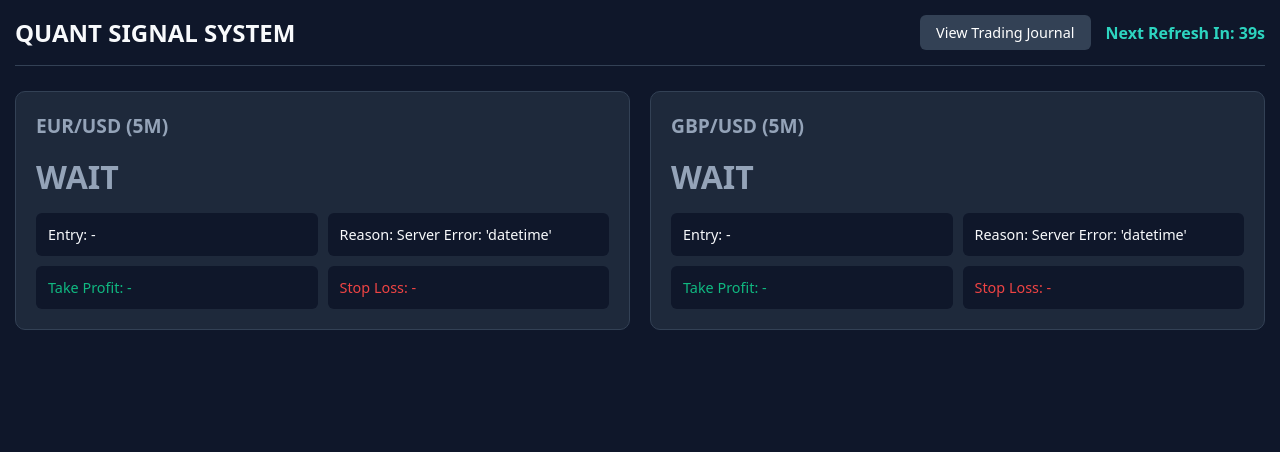
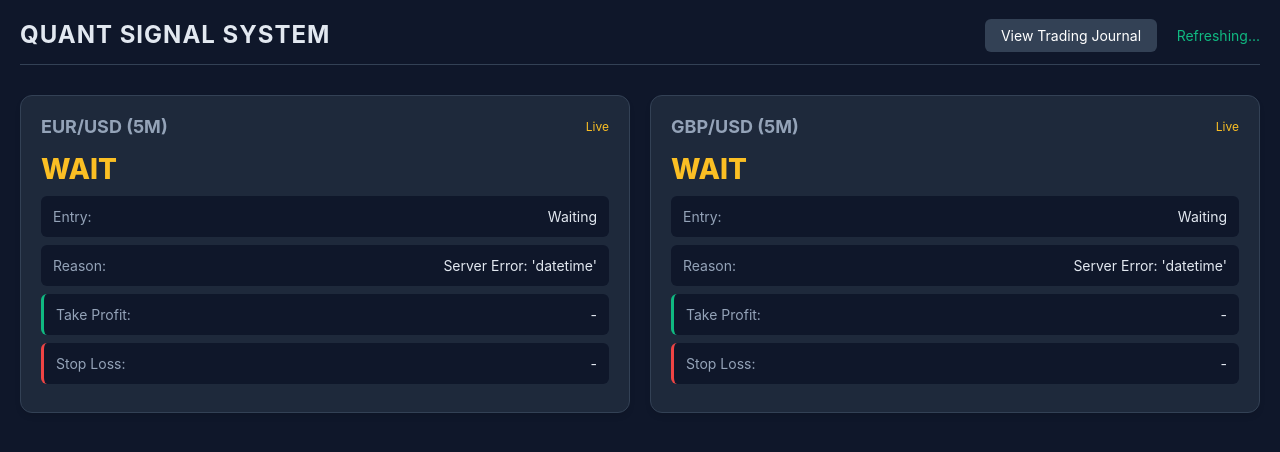
Before and after one commit to chatact135-wq/getmoney, a FastAPI app: page / in a window 1280 px wide. Shown: the top 452 px of the page. Run offline with FastAPI, Linux system fonts and the light colour scheme; data that the repository does not hold is empty.

Commit message:
Update index.html

```diff
--- a/templates/index.html
+++ b/templates/index.html
@@ -6,116 +6,90 @@
     <title>Quant Signal System</title>
     <style>
         :root {
-            --bg: #0f172a;
+            --bg-dark: #0f172a;
             --card-bg: #1e293b;
-            --text-main: #f8fafc;
+            --text-main: #e2e8f0;
             --text-muted: #94a3b8;
-            --green: #10b981;
-            --red: #ef4444;
-            --yellow: #fbbf24;
+            --buy-color: #10b981;
+            --sell-color: #ef4444;
+            --wait-color: #fbbf24;
         }
         body {
-            background-color: var(--bg);
+            font-family: -apple-system, BlinkMacSystemFont, "Segoe UI", Roboto, Helvetica, Arial, sans-serif;
+            background-color: var(--bg-dark);
             color: var(--text-main);
-            font-family: system-ui, -apple-system, sans-serif;
             margin: 0;
-            padding: 15px;
+            padding: 20px;
         }
-        /* Header Setup */
-        .header-container {
+        .header {
             display: flex;
             justify-content: space-between;
             align-items: center;
-            margin-bottom: 25px;
+            margin-bottom: 30px;
+            border-bottom: 1px solid #334155;
             padding-bottom: 15px;
-            border-bottom: 1px solid #334155;
-            flex-wrap: wrap;
-            gap: 15px;
         }
-        .header-container h1 { margin: 0; font-size: 1.5rem; }
-        .header-controls { display: flex; align-items: center; gap: 15px; flex-wrap: wrap; }
-        .btn {
-            background-color: #334155;
+        .header h1 { margin: 0; font-size: 24px; letter-spacing: 1px; }
+        .nav-btn {
+            background: #334155;
             color: white;
             text-decoration: none;
             padding: 8px 16px;
             border-radius: 6px;
-            font-size: 0.9rem;
-            transition: background 0.2s;
+            font-size: 14px;
         }
-        .btn:hover { background-color: #475569; }
-        .timer { color: #2dd4bf; font-weight: bold; }
-
-        /* Grid Setup */
-        .grid {
+        /* Grid Layout for Multiple Assets */
+        #signals-container {
             display: grid;
             grid-template-columns: repeat(auto-fit, minmax(300px, 1fr));
             gap: 20px;
         }
         .card {
             background-color: var(--card-bg);
-            border-radius: 10px;
+            border-radius: 12px;
             padding: 20px;
+            box-shadow: 0 4px 6px -1px rgba(0, 0, 0, 0.1);
             border: 1px solid #334155;
         }
-        .card h2 { margin-top: 0; font-size: 1.2rem; color: var(--text-muted); }
-
-        /* Signal Header with Timer */
-        .signal-header {
+        .card-header {
             display: flex;
             justify-content: space-between;
             align-items: center;
             margin-bottom: 15px;
         }
-        .signal-action { font-size: 2rem; font-weight: bold; }
-        .time-ago { font-size: 0.9rem; color: var(--yellow); font-weight: bold; }
+        .pair-name { font-weight: bold; font-size: 18px; color: var(--text-muted); }
+        .action-text { font-size: 28px; font-weight: 800; margin: 10px 0; }
 
-        .WAIT { color: var(--text-muted); }
-        .BUY { color: var(--green); }
-        .SELL { color: var(--red); }
+        .BUY { color: var(--buy-color); }
+        .SELL { color: var(--sell-color); }
+        .WAIT { color: var(--wait-color); }
 
-        .data-grid { display: grid; grid-template-columns: 1fr 1fr; gap: 10px; }
-        .data-box { background: #0f172a; padding: 12px; border-radius: 6px; font-size: 0.9rem; }
-        .tp { color: var(--green); }
-        .sl { color: var(--red); }
-
-        /* Mobile Responsive */
-        @media (max-width: 600px) {
-            .header-container { flex-direction: column; align-items: flex-start; }
-            .data-grid { grid-template-columns: 1fr; }
-            .card h2 { font-size: 1.1rem; }
+        .data-row {
+            background: #0f172a;
+            padding: 12px;
+            border-radius: 6px;
+            margin-bottom: 8px;
+            font-size: 14px;
+            display: flex;
+            justify-content: space-between;
         }
+        .data-label { color: var(--text-muted); }
     </style>
 </head>
 <body>
-    <div class="header-container">
+
+    <div class="header">
         <h1>QUANT SIGNAL SYSTEM</h1>
-        <div class="header-controls">
-            <a href="/journal" class="btn">View Trading Journal</a>
-            <div class="timer" id="timerDisplay">Next Refresh In: 45s</div>
+        <div>
+            <a href="/journal" class="nav-btn">View Trading Journal</a>
+            <span style="margin-left: 15px; color: #10b981; font-size: 14px;" id="refresh-timer">Refreshing...</span>
         </div>
     </div>
 
-    <div class="grid" id="signals-container">
+    <div id="signals-container">
         </div>
-<script>
-    let timeLeft = 30;
-    const timerElement = document.getElementById("refresh-timer");
-
-    function updateTimer() {
-        timeLeft--;
-        if (timeLeft <= 0) {
-            location.reload();
-        } else {
-            timerElement.innerText = "Next Refresh In: " + timeLeft + "s";
-        }
-    }
-    setInterval(updateTimer, 1000);
-</script>
 
     <script>
-        let countdown = 45;
-
         async function fetchSignals() {
             try {
                 const response = await fetch('/api/signals');
@@ -125,68 +99,46 @@
                 container.innerHTML = '';
 
                 for (const [pair, signal] of Object.entries(data)) {
+                    // Create the Card UI
                     const card = document.createElement('div');
                     card.className = 'card';
 
-                    let actionClass = signal.action === 'BUY' ? 'BUY' : signal.action === 'SELL' ? 'SELL' : 'WAIT';
+                    const actionClass = signal.action;
 
-                    // Create the live timestamp badge only if it's a BUY or SELL
-                    let timeBadge = '';
-                    if (signal.action !== 'WAIT' && signal.timestamp) {
-                        timeBadge = `<div class="time-ago" data-timestamp="${signal.timestamp}">Triggered: Just now</div>`;
-                    }
+                    card.innerHTML = `
+                        <div class="card-header">
+                            <div class="pair-name">${pair} (5M)</div>
+                            <div style="font-size: 12px; color: #fbbf24;">Live</div>
+                        </div>
+                        <div class="action-text ${actionClass}">${signal.action}</div>
 
-                    // Also fixed the (15M) text to say (5M) here!
-                    card.innerHTML = `
-                        <h2>${pair} (5M)</h2>
-                        <div class="signal-header">
-                            <div class="signal-action ${actionClass}">${signal.action}</div>
-                            ${timeBadge}
+                        <div class="data-row">
+                            <span class="data-label">Entry:</span>
+                            <span>${signal.entry !== "-" ? signal.entry : "Waiting"}</span>
                         </div>
-                        <div class="data-grid">
-                            <div class="data-box">Entry: ${signal.entry}</div>
-                            <div class="data-box">Reason: ${signal.reason}</div>
-                            <div class="data-box tp">Take Profit: ${signal.tp}</div>
-                            <div class="data-box sl">Stop Loss: ${signal.sl}</div>
+                        <div class="data-row">
+                            <span class="data-label">Reason:</span>
+                            <span>${signal.reason}</span>
+                        </div>
+                        <div class="data-row" style="border-left: 3px solid #10b981;">
+                            <span class="data-label">Take Profit:</span>
+                            <span>${signal.tp}</span>
+                        </div>
+                        <div class="data-row" style="border-left: 3px solid #ef4444;">
+                            <span class="data-label">Stop Loss:</span>
+                            <span>${signal.sl}</span>
                         </div>
                     `;
                     container.appendChild(card);
                 }
-            } catch (e) {
-                console.error("Failed to fetch signals", e);
+            } catch (error) {
+                console.error('Error fetching signals:', error);
             }
         }
 
-        // Main API Refresh Timer
-        setInterval(() => {
-            countdown--;
-            if (countdown <= 0) {
-                countdown = 45;
-                fetchSignals();
-            }
-            document.getElementById('timerDisplay').innerText = `Next Refresh In: ${countdown}s`;
-        }, 1000);
-
-        // Live 'Time Ago' Counter (Updates independently every second)
-        setInterval(() => {
-            const now = Math.floor(Date.now() / 1000);
-            document.querySelectorAll('.time-ago').forEach(el => {
-                const ts = parseInt(el.getAttribute('data-timestamp'));
-                if (!ts) return;
-
-                const diff = now - ts;
-                if (diff < 60) {
-                    el.innerText = `Triggered: ${diff}s ago`;
-                } else {
-                    const mins = Math.floor(diff / 60);
-                    const secs = diff % 60;
-                    el.innerText = `Triggered: ${mins}m ${secs}s ago`;
-                }
-            });
-        }, 1000);
-
-        // Initial fetch on load
+        // Fetch immediately, then every 30 seconds
         fetchSignals();
+        setInterval(fetchSignals, 30000);
     </script>
 </body>
 </html>
```
